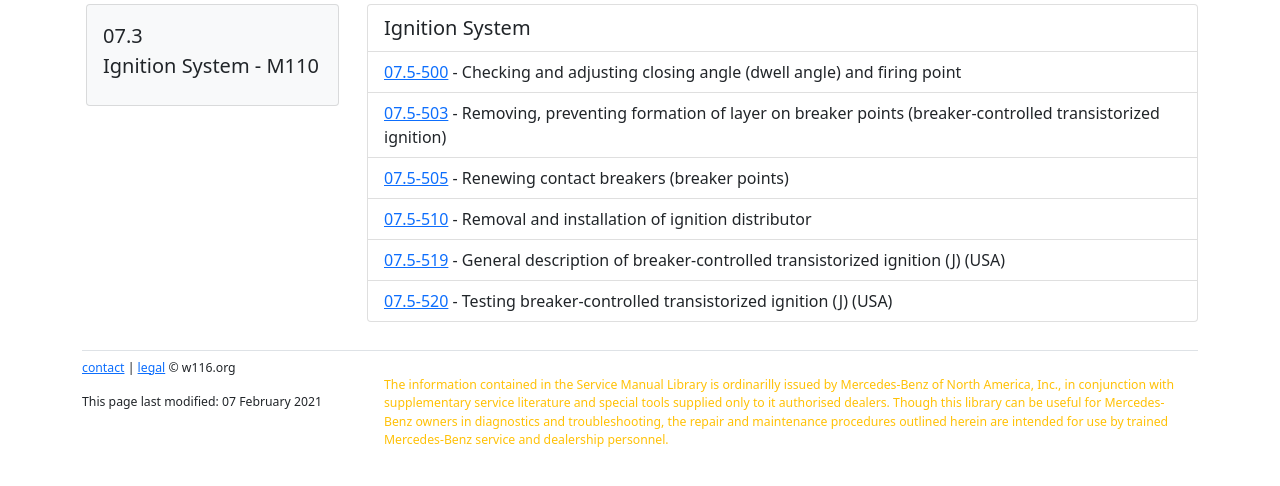
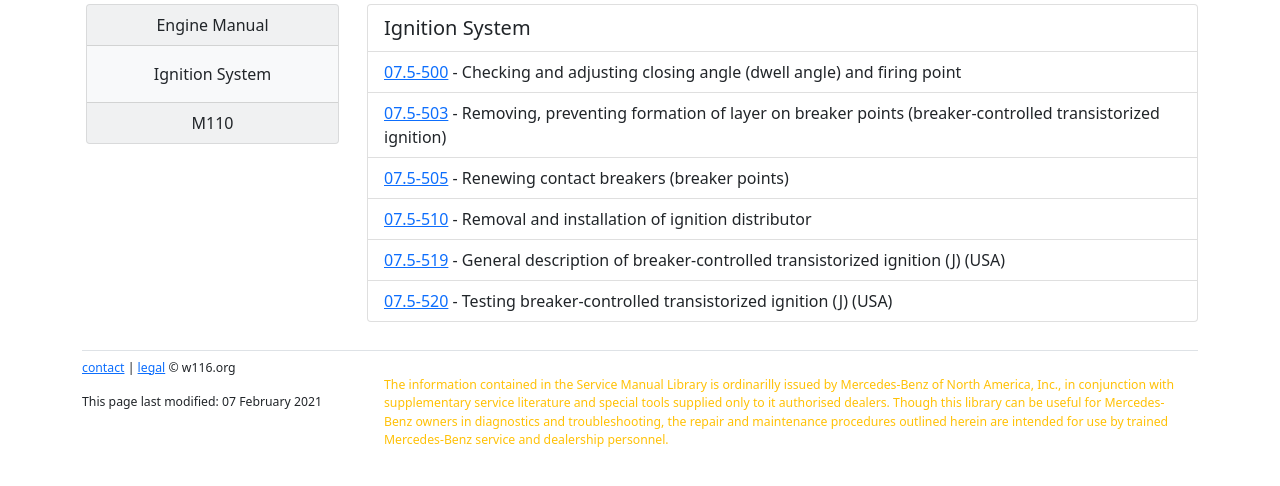
Before and after one commit to W116org/handbook, a Jekyll site: the page built from Engine/110/07-5MechElec.html, in a window 1280 px wide, cut to the strip 220-706 px from the top of the page. Built offline with Jekyll 4.4.1, drawn with Linux system fonts in a browser that asks for light colours; comment, search, counter and statistics services are not loaded.

Commit message:
Update 07-5MechElec.html

```diff
--- a/Engine/110/07-5MechElec.html
+++ b/Engine/110/07-5MechElec.html
@@ -8,10 +8,12 @@
 
 <div class="row">
   <div class="col-xs-12 col-md-3">
-    <div class="card text-dark bg-light mb-3 mx-1">
+    <div class="card text-center text-dark bg-light mb-3 mx-1">
+      <div class="card-header">Engine Manual</div>
       <div class="card-body">
-        <p class="card-title lead">07.3<br>Ignition System - M110</p>
+        <p class="card-text">Ignition System</p>
       </div>
+      <div class="card-footer">M110</div>
     </div>
   </div>
   <div class="col-xs-12 col-md-9">
```
